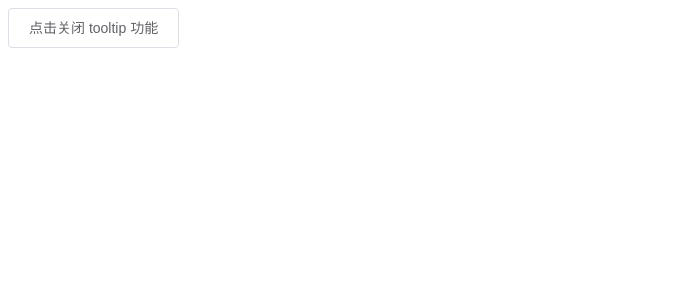
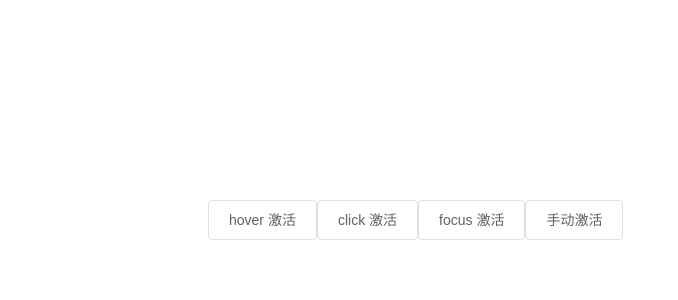
Before and after one commit to kingyeahwei/element_learning, a Vue app: page / in a window 1280 px wide. Shown: the top 300 px of the page, without its empty margins (0-678 px from the left). Built offline with nearby package versions, Linux system fonts and the light colour scheme.

Commit message:
popover 基本使用

```diff
--- a/src/App.vue
+++ b/src/App.vue
@@ -1,8 +1,40 @@
 <template>
-  <div id="app">
-    <el-tooltip :disabled="disabled" content="点击关闭 tooltip 功能" placement="bottom" effect="light">
-      <el-button @click="disabled = !disabled">点击{{disabled ? '开启' : '关闭'}} tooltip 功能</el-button>
-    </el-tooltip>
+  <div id="app"  style="margin: 200px 0 0 200px">
+    <el-popover
+      placement="top-start"
+      title="标题"
+      width="200"
+      trigger="hover"
+      content="这是一段内容,这是一段内容,这是一段内容,这是一段内容。">
+      <el-button slot="reference">hover 激活</el-button>
+    </el-popover>
+    <el-popover
+      placement="bottom"
+      title="标题"
+      width="200"
+      trigger="click"
+      content="这是一段内容,这是一段内容,这是一段内容,这是一段内容。">
+      <el-button slot="reference">click 激活</el-button>
+    </el-popover>
+    <el-popover
+      ref="popover"
+      placement="right"
+      title="标题"
+      width="200"
+      trigger="focus"
+      content="这是一段内容,这是一段内容,这是一段内容,这是一段内容。"
+    ></el-popover>
+    <el-button v-popover:popover>focus 激活</el-button>
+
+    <el-popover
+      placement="bottom"
+      title="标题"
+      width="200"
+      trigger="manual"
+      content="这是一段内容,这是一段内容,这是一段内容,这是一段内容。"
+      v-model="visible">
+      <el-button slot="reference" @click="visible = !visible">手动激活</el-button>
+    </el-popover>
   </div>
 </template>
 
@@ -11,7 +43,7 @@
         name: "app",
         data() {
             return {
-                disabled: false
+                visible: false
             }
         },
         methods: {
```
